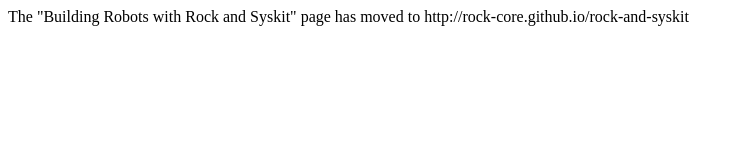
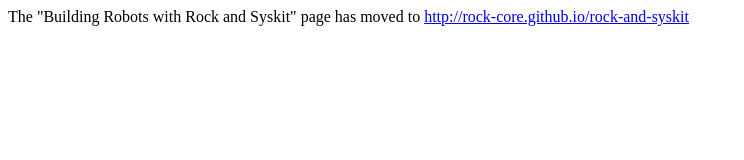
Before and after one commit to doudou/rock_website, a plain HTML site: page index.html in a window 1280 px wide. Shown: the whole page, without its empty margins (0-744 px from the left). Drawn offline with Linux system fonts and the light colour scheme.

Commit message:
make the new location an actual link

```diff
--- a/index.html
+++ b/index.html
@@ -6,7 +6,8 @@
 </head>
 
 <body>
-    The "Building Robots with Rock and Syskit" page has moved to http://rock-core.github.io/rock-and-syskit
+    The "Building Robots with Rock and Syskit" page has moved to <a
+    href="http://rock-core.github.io/rock-and-syskit">http://rock-core.github.io/rock-and-syskit</a>
 </body>
 
 </html>
```
